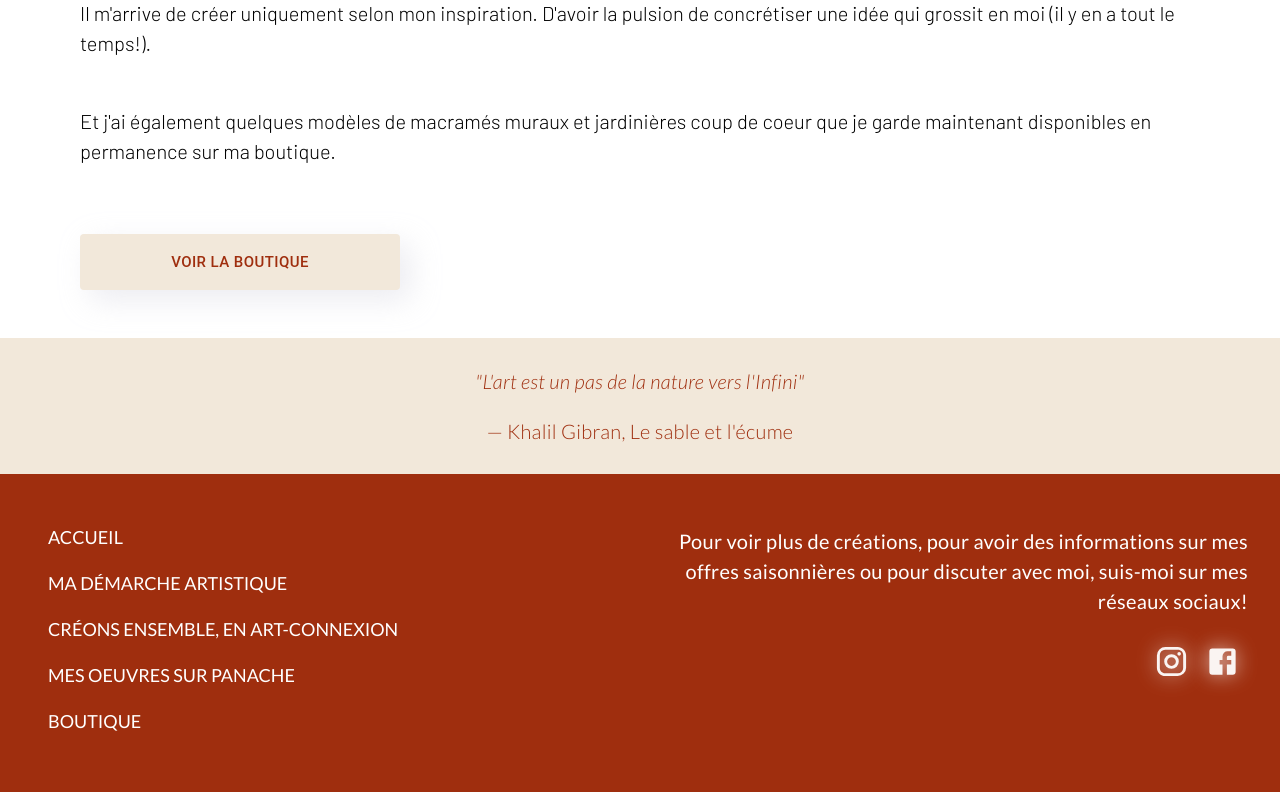
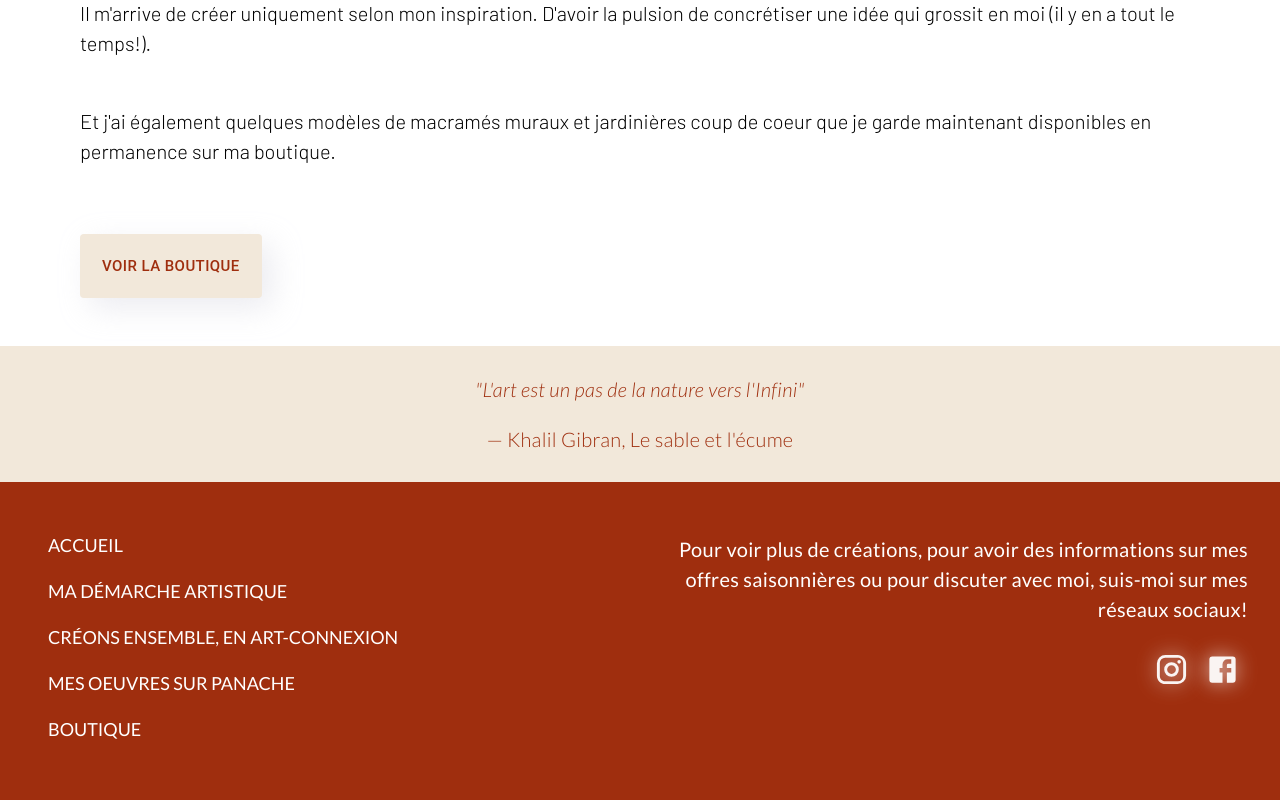
Before and after one commit to Jon104/flora-design, a React (Create React App) app: page / in a window 1280 px wide. Shown: the part 2460-3260 px from the top of the page. Built offline with nearby package versions, Linux system fonts and the light colour scheme; no server answers.

Commit message:
Modified Button hover color

```diff
--- a/src/home/HomePage.jsx
+++ b/src/home/HomePage.jsx
@@ -1,4 +1,5 @@
-import { Box, Button, Grid } from "@mui/material";
+import { Box, Grid } from "@mui/material";
+import Button from "../components/buttons/Button";
 import styled from "styled-components";
 import Bubble from "../components/Bubble";
 import { isMobile } from "react-device-detect";
@@ -125,19 +126,7 @@ const HomePage = () => {
               permanence sur ma boutique.
             </MiddleSectionParagraph>
             <Box py={6}>
-              <Button
-                onClick={() => handleClickToBoutique()}
-                variant="contained"
-                size="large"
-                sx={{
-                  backgroundColor: "#F2E8DA",
-                  color: "#9F2E0E",
-                  fontSize: 15,
-                  width: "20rem",
-                  height: "3.5rem",
-                  boxShadow: "10px 10px 30px 0px #D0CFDC66",
-                }}
-              >
+              <Button onClick={() => handleClickToBoutique()}>
                 Voir la boutique
               </Button>
             </Box>
--- a/src/panaches/PanachesPage.jsx
+++ b/src/panaches/PanachesPage.jsx
@@ -1,6 +1,7 @@
 import React, { useState } from "react";
 import styled, { css } from "styled-components";
-import { Box, Button, Drawer, Grid } from "@mui/material";
+import { Box, Drawer, Grid } from "@mui/material";
+import Button from "components/buttons/Button";
 import PanacheForm from "../components/forms/PanacheForm";
 import { TopSection, SecondMiddleSection } from "../pages/components/element";
 import { FullImage } from "../pages/components/image";
@@ -125,17 +126,7 @@ const Panaches = () => {
             </Subtitle>
           </Grid>
           <Box my={6}>
-            <Button
-              onClick={() => toggleForm(true)}
-              variant="contained"
-              size="large"
-              sx={{
-                backgroundColor: "#F2E8DA",
-                color: "#9F2E0E",
-                fontSize: 15,
-                boxShadow: "10px 10px 30px 0px #D0CFDC66",
-              }}
-            >
+            <Button onClick={() => toggleForm(true)}>
               Élaborons ton projet ensemble
             </Button>
           </Box>
--- a/src/personalPiece/PersonalPiecePage.jsx
+++ b/src/personalPiece/PersonalPiecePage.jsx
@@ -1,7 +1,8 @@
 import React, { useState } from "react";
 import styled, { css } from "styled-components";
 
-import { Box, Button, Drawer, Grid } from "@mui/material";
+import { Box, Drawer, Grid } from "@mui/material";
+import Button from "components/buttons/Button";
 import PersonalPieceForm from "components/forms/PersonalPieceForm";
 import { TopSection, SecondMiddleSection } from "../pages/components/element";
 import { FullImage } from "../pages/components/image";
```
